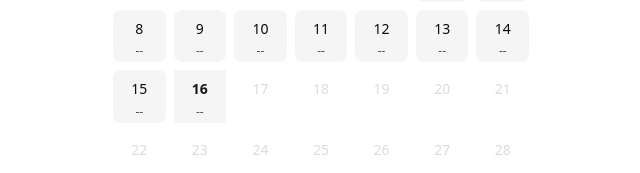
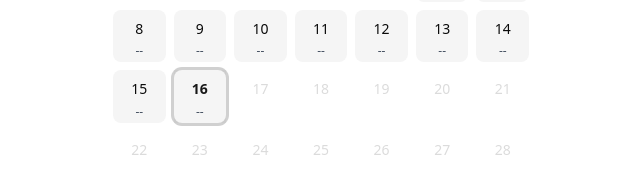
Before and after one commit to ilenceye/leep, a React (Vite) app: page / in a window 1280 px wide. Shown: the part 206-379 px from the top of the page, without its empty margins (319-959 px from the left). Built offline with nearby package versions, Linux system fonts and the light colour scheme.

Commit message:
feat: add style for the selected day

```diff
--- a/src/ui/calendar.tsx
+++ b/src/ui/calendar.tsx
@@ -199,7 +199,12 @@ function CalendarDayButton({
       data-range-end={modifiers.range_end}
       data-range-middle={modifiers.range_middle}
       className={cn(
-        "data-[range-middle=true]:bg-accent data-[range-middle=true]:text-accent-foreground data-[range-start=true]:bg-primary data-[range-start=true]:text-primary-foreground data-[range-end=true]:bg-primary data-[range-end=true]:text-primary-foreground group-data-[focused=true]/day:border-ring group-data-[focused=true]/day:ring-ring/50 dark:hover:text-accent-foreground flex aspect-square size-auto w-full min-w-(--cell-size) flex-col gap-1 leading-none font-normal group-data-[focused=true]/day:z-10 group-data-[focused=true]/day:ring-[3px] data-[range-end=true]:rounded-md data-[range-end=true]:rounded-r-md data-[range-middle=true]:rounded-none data-[range-start=true]:rounded-md data-[range-start=true]:rounded-l-md",
+        "dark:hover:text-accent-foreground flex aspect-square size-auto w-full min-w-(--cell-size) flex-col gap-1 leading-none font-normal",
+        // "data-[range-start=true]:bg-primary data-[range-start=true]:text-primary-foreground data-[range-start=true]:rounded-md data-[range-start=true]:rounded-l-md",
+        // "data-[range-middle=true]:bg-accent data-[range-middle=true]:text-accent-foreground data-[range-middle=true]:rounded-none",
+        // "data-[range-end=true]:bg-primary data-[range-end=true]:text-primary-foreground data-[range-end=true]:rounded-md data-[range-end=true]:rounded-r-md",
+        // "group-data-[focused=true]/day:border-ring group-data-[focused=true]/day:ring-ring/50 group-data-[focused=true]/day:z-10 group-data-[focused=true]/day:ring-[3px]",
+        modifiers.selected && "border-ring ring-ring/50 z-10 ring-[3px]",
         defaultClassNames.day,
         className,
       )}
```
